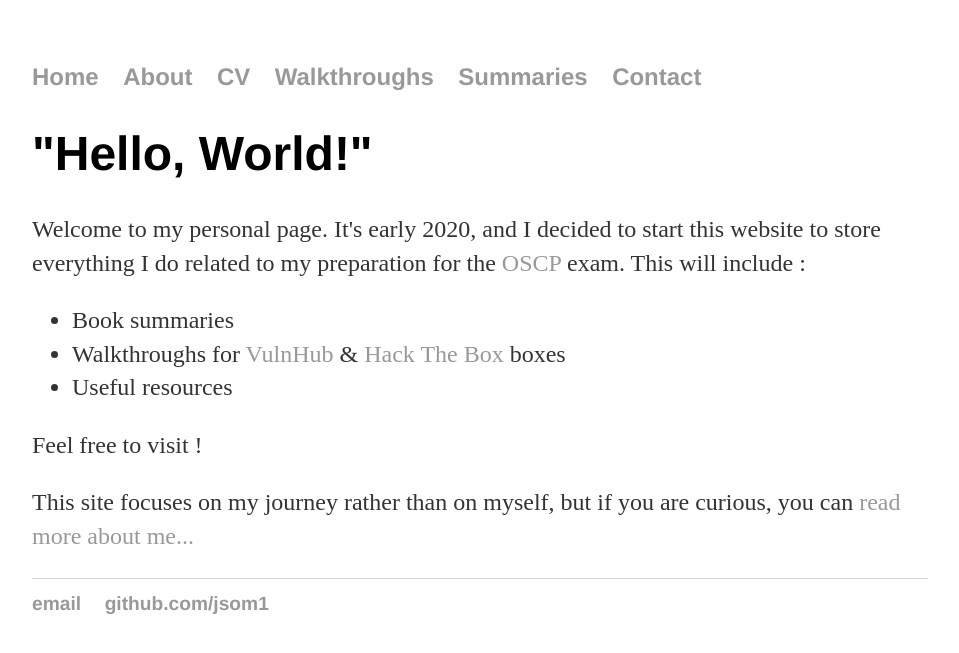
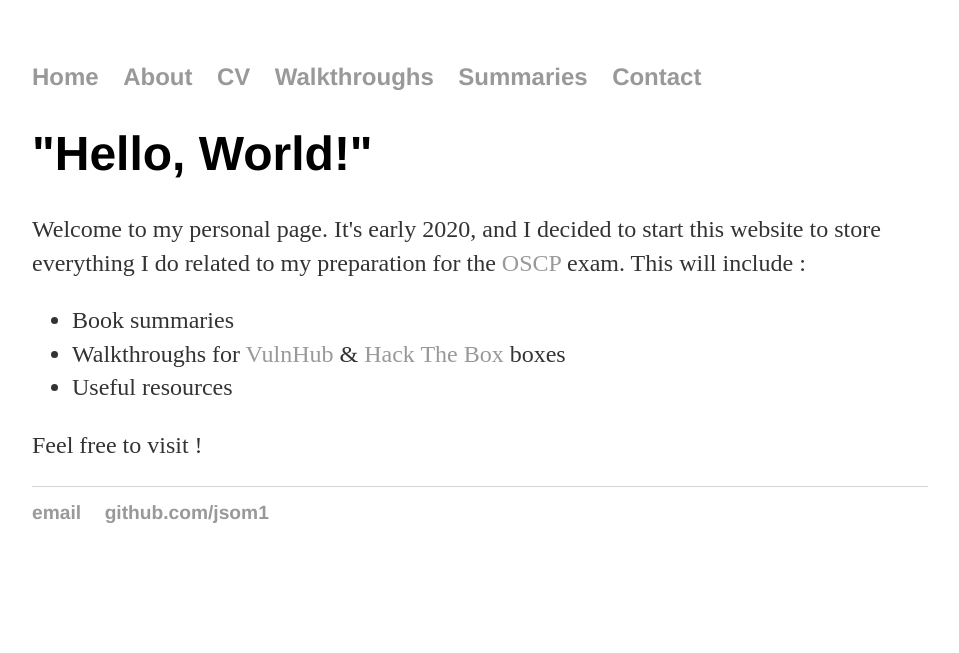
Before and after one commit to jsom1/jsom1.github.io, a Jekyll site: the page built from index.html, in a window 1280 px wide. Shown: the top 653 px of the page, without its empty margins (160-1119 px from the left). Built offline with Jekyll 4.4.1, drawn with Linux system fonts in a browser that asks for light colours.

Commit message:
Update index.html

```diff
--- a/index.html
+++ b/index.html
@@ -19,9 +19,4 @@ title: Netpal
 	<p>
 	Feel free to visit !
 	</p>
-
-	<p>This site focuses on my journey rather than on myself, but if you are curious,
-		you can
-		<a href="/about">read more about me...</a>
-	</p>
 </div>
```
